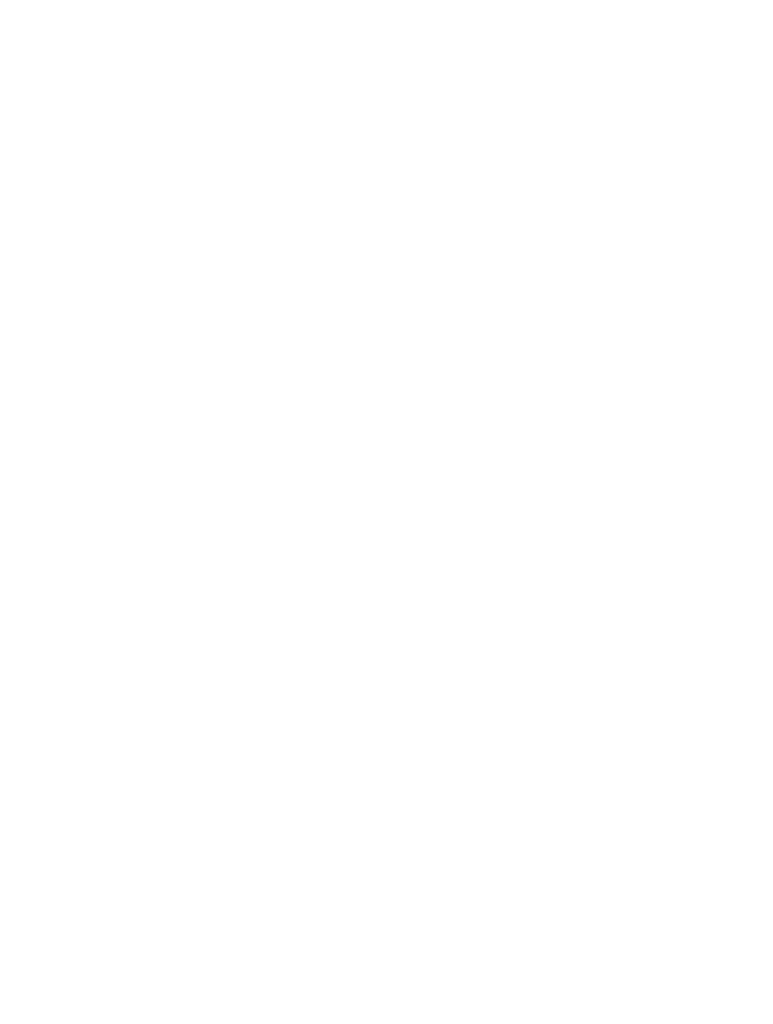
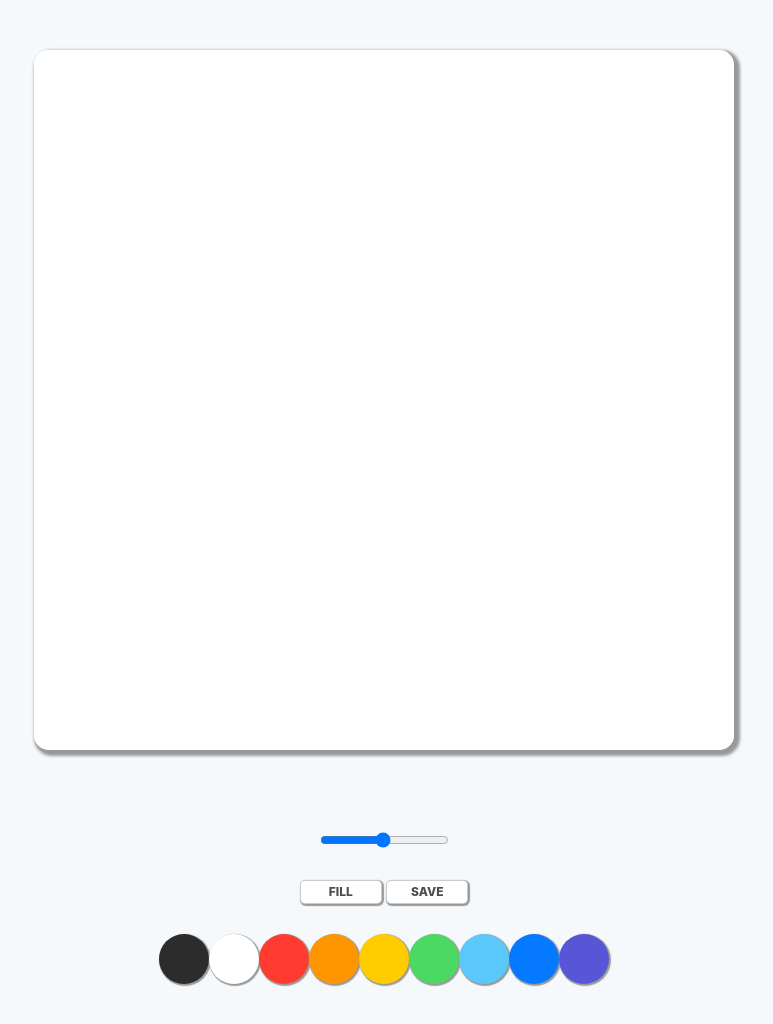
Before and after one commit to MoongK/paintsJS, a plain HTML site: page index.html in a window 1280 px wide. Shown: the whole page, without its empty margins (256-1029 px from the left). Before the commit the page ends 800 px from the top, so only its background shows below. Drawn offline with Linux system fonts and the light colour scheme.

Commit message:
PaintsJS complete

```diff
--- a/app.js
+++ b/app.js
@@ -0,0 +1,111 @@
+const canvas = document.getElementById("jsCanvas");
+const ctx = canvas.getContext("2d");
+
+const colors = document.getElementsByClassName("jsColor");
+const range = document.getElementById("jsRange");
+const mode = document.getElementById("jsMode");
+const saveBtn = document.getElementById("jsSave");
+
+const INITIAL_COLOR = "#2c2c2c";
+const CANVAS_SIZE = 700;
+
+canvas.width = CANVAS_SIZE;
+canvas.height = CANVAS_SIZE;
+
+ctx.fillStyle = "white";
+ctx.fillRect(0, 0, CANVAS_SIZE, CANVAS_SIZE);
+
+ctx.strokeStyle = INITIAL_COLOR;
+ctx.fillStyle = INITIAL_COLOR;
+ctx.lineWidth = "2.5";
+
+
+let painting = false;
+let filling = false;
+
+function stopPainting(){
+    painting = false;
+
+}
+
+function onMouseMove(event){
+    const x = event.offsetX;
+    const y = event.offsetY;
+    if(!painting){
+        // ctx.beginPath();
+        ctx.moveTo(x, y);
+    }
+    else{
+        ctx.lineTo(x, y);
+        ctx.stroke();
+    }
+}
+
+function startPainting(event){
+    painting = true;
+}
+
+function handleColorClick(event){
+    const color = event.target.style.backgroundColor;
+    ctx.strokeStyle = color;
+    ctx.fillStyle = color;
+}
+
+function handleRangeChange(event){
+    const size = event.target.value;
+    ctx.lineWidth = size;
+}
+
+function handleModeClick(){
+    if(filling === true){
+        filling = false;
+        mode.innerText = "Fill";
+    }else{
+        filling = true;
+        mode.innerText = "PAINT";
+
+    }
+}
+
+function handleCanvasClick(){
+    if(filling == true){
+        ctx.fillRect(0, 0, CANVAS_SIZE, CANVAS_SIZE);
+    }
+}
+
+function handleCM(event){
+    event.preventDefault();
+}
+
+function handleSaveClick(event){
+    const image = canvas.toDataURL("image/png");
+    const link = document.createElement("a");
+    link.href = image;
+    link.download = "PaintJS[🍔]";
+    link.click();
+}
+
+if(canvas){
+    canvas.addEventListener("mousemove", onMouseMove);
+    canvas.addEventListener("mousedown", startPainting);
+    canvas.addEventListener("mouseup", stopPainting);
+    canvas.addEventListener("mouseleave", stopPainting);
+    canvas.addEventListener("click", handleCanvasClick);
+    canvas.addEventListener("contextmenu", handleCM);
+}
+
+if(colors){
+    Array.from(colors).forEach(color => color.addEventListener("click", handleColorClick));
+}
+
+if(range){
+    range.addEventListener("input", handleRangeChange);
+}
+
+if(mode){
+    mode.addEventListener("click", handleModeClick);
+}
+
+if(saveBtn){
+    saveBtn.addEventListener("click", handleSaveClick);
+}
--- a/index.html
+++ b/index.html
@@ -9,6 +9,31 @@
 </head>
 <body>
 
+    <canvas id="jsCanvas" class="canvas"></canvas>
+
+    <div class="controls">
+
+        <div class="controls_range">
+            <input type="range" id="jsRange" min="0.1" max="5.0" value="2.5" step="0.1"/>
+        </div>
+
+        <div class="controls_btns">
+            <button id="jsMode">Fill</button>
+            <button id="jsSave">SAVE</button>
+        </div>
+
+        <div class="controls_colors" id="jsColors">
+            <div class="controls_color jsColor" style="background-color:#2c2c2c;"></div>
+            <div class="controls_color jsColor" style="background-color:white"></div>
+            <div class="controls_color jsColor" style="background-color:#FF3B30"></div>
+            <div class="controls_color jsColor" style="background-color:#FF9500"></div>
+            <div class="controls_color jsColor" style="background-color:#FFCC00"></div>
+            <div class="controls_color jsColor" style="background-color:#4CD963"></div>
+            <div class="controls_color jsColor" style="background-color:#5AC8FA"></div>
+            <div class="controls_color jsColor" style="background-color:#0579FF"></div>
+            <div class="controls_color jsColor" style="background-color:#5856D6"></div>
+        </div>
+    </div>
 
     <script src="app.js"></script>
 </body>
--- /dev/null
+++ b/reset.css
@@ -0,0 +1,43 @@
+html, body, div, span, applet, object, iframe,
+h1, h2, h3, h4, h5, h6, p, blockquote, pre,
+a, abbr, acronym, address, big, cite, code,
+del, dfn, em, img, ins, kbd, q, s, samp,
+small, strike, strong, sub, sup, tt, var,
+b, u, i, center,
+dl, dt, dd, ol, ul, li,
+fieldset, form, label, legend,
+table, caption, tbody, tfoot, thead, tr, th, td,
+article, aside, canvas, details, embed,
+figure, figcaption, footer, header, hgroup,
+menu, nav, output, ruby, section, summary,
+time, mark, audio, video {
+	margin: 0;
+	padding: 0;
+	border: 0;
+	font-size: 100%;
+	font: inherit;
+	vertical-align: baseline;
+}
+/* HTML5 display-role reset for older browsers */
+article, aside, details, figcaption, figure,
+footer, header, hgroup, menu, nav, section {
+	display: block;
+}
+body {
+	line-height: 1;
+}
+ol, ul {
+	list-style: none;
+}
+blockquote, q {
+	quotes: none;
+}
+blockquote:before, blockquote:after,
+q:before, q:after {
+	content: '';
+	content: none;
+}
+table {
+	border-collapse: collapse;
+	border-spacing: 0;
+}
--- a/styles.css
+++ b/styles.css
@@ -0,0 +1,70 @@
+@import "reset.css";
+
+body{
+    background-color: #f6f9fc;
+    font-family: -apple-system, BlinkMacSystemFont, 'Segoe UI', Roboto, Oxygen, Ubuntu, Cantarell, 'Open Sans', 'Helvetica Neue', sans-serif;
+    display:flex;
+    flex-direction: column;
+    align-items: center;
+    padding-top: 50px;
+    padding: 50px 0px;
+}
+
+.canvas{
+    width:700px;
+    height:700px;
+    background-color:white;
+    border-radius: 15px;
+    box-shadow: 3px 3px 3px 3px #999;
+    -moz-box-shadow: 3px 3px 3px 3px #999;
+}
+
+.controls .controls_colors{
+    display:flex;
+}
+
+.controls{
+    margin-top:80px;
+    display:flex;
+    flex-direction: column;
+    align-items: center;
+}
+
+.controls .controls_btns{
+    margin-bottom:30px;
+}
+
+.controls_btns button{
+    all:unset;
+    cursor:pointer;
+    background-color: white;
+    padding:5px 0px;
+    width: 80px;
+    text-align: center;
+    border-radius: 5px;
+    box-shadow: 1px 1px 1px 1px #999;
+    -moz-box-shadow: 1px 1px 1px 1px #999;
+    border:1px solid rgba(0, 0, 0, 0.2);
+    color:rgba(0, 0, 0, 0.7);
+    text-transform: uppercase;
+    font-weight: 800;
+    font-size: 12px;
+}
+
+.controls_btns button:active{
+    transform:scale(0.98);
+}
+
+
+.controls_colors .controls_color {
+    width:50px;
+    height:50px;
+    box-shadow: 1px 1px 1px 1px #999;
+    -moz-box-shadow: 1px 1px 1px 1px #999;
+    border-radius:25px;
+    cursor:pointer;
+}
+
+.controls .controls_range {
+    margin-bottom: 30px;
+}
```
